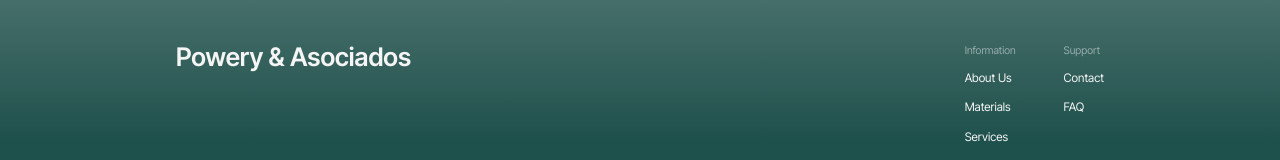
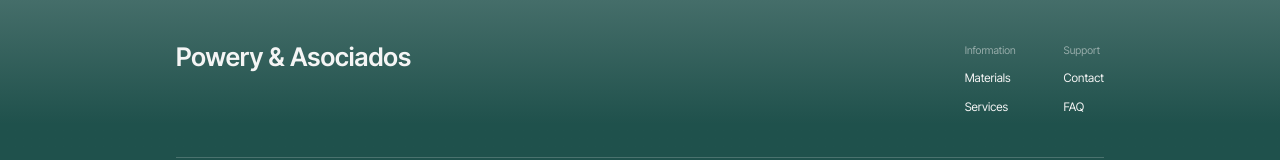
Before and after one commit to dmytro-webild/d6a241ce-9d91-4cb3-9e95-a5f34d405557, a React (Vite) app: page / in a window 1280 px wide. Shown: the part 6706-6866 px from the top of the page. Built offline with nearby package versions, Linux system fonts and the light colour scheme; a web font is replaced by a local one.

Commit message:
Bob AI: Removed About Us link from footer Information column

```diff
--- a/src/components/Layout.tsx
+++ b/src/components/Layout.tsx
@@ -38,10 +38,6 @@ export default function Layout() {
         {
           title: "Information",
           items: [
-            {
-              label: "About Us",
-              href: "/about",
-            },
             {
               label: "Materials",
               href: "/#materials",
```
